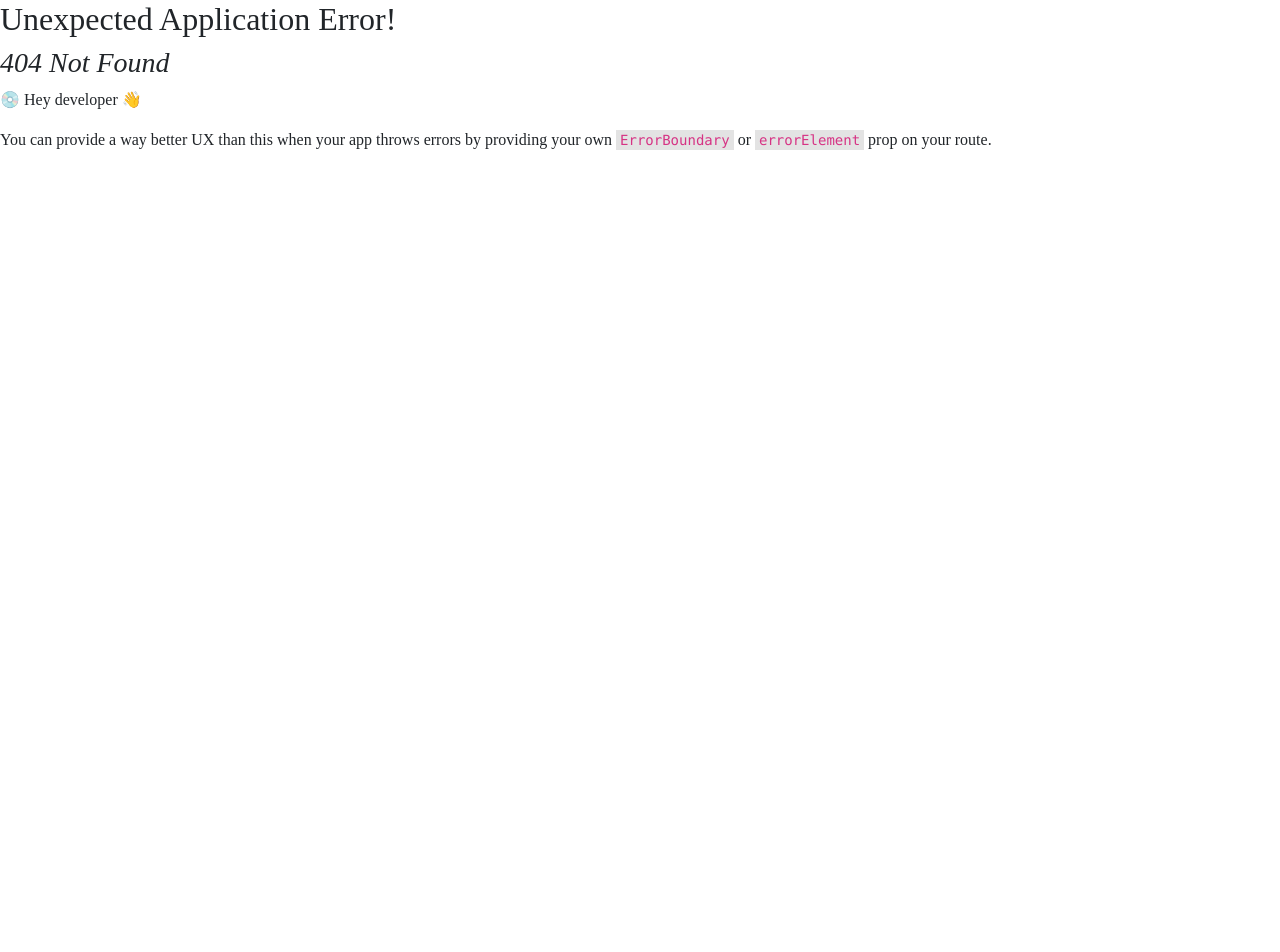
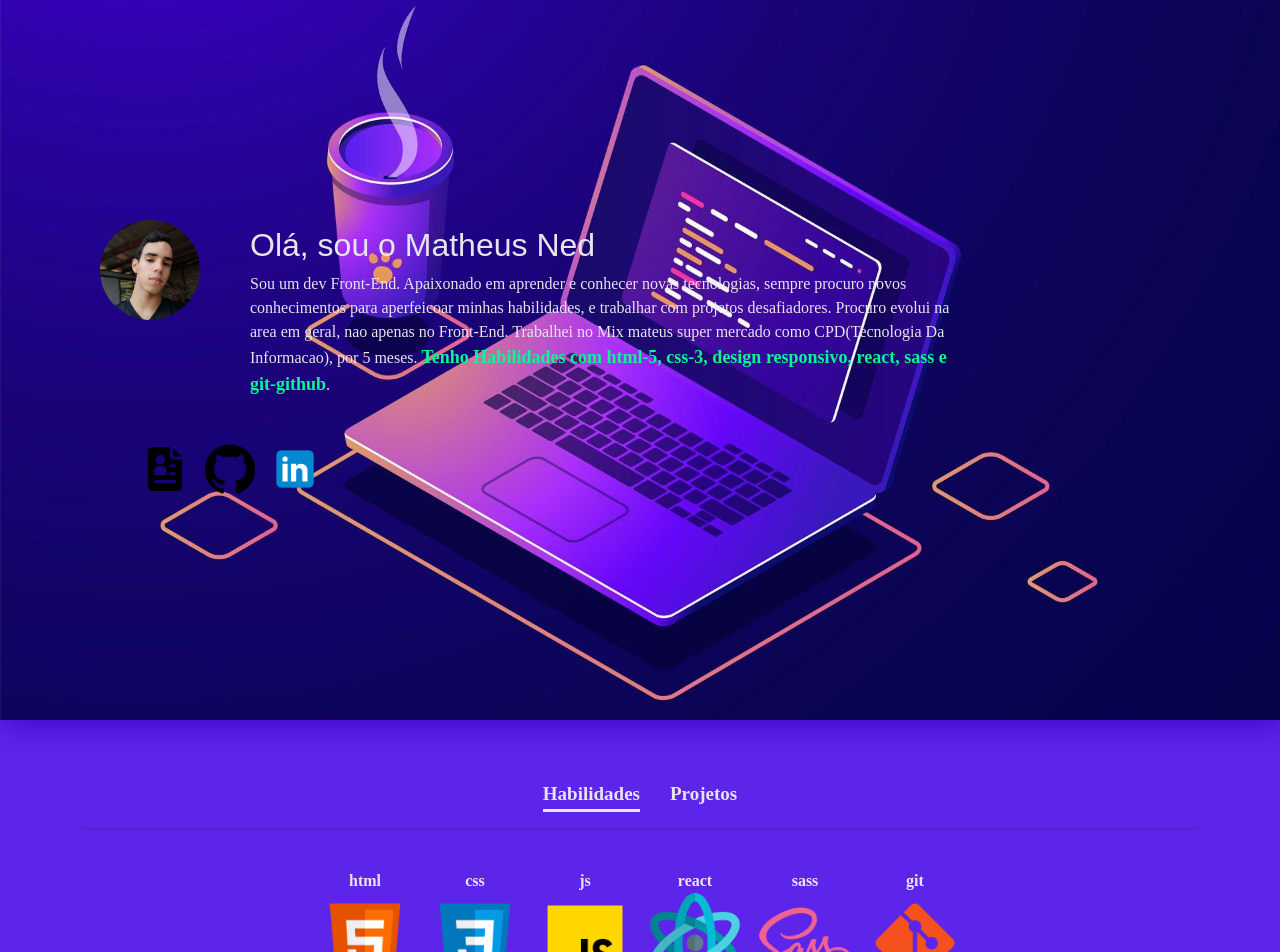
Before and after one commit to nedmad/matheus-ned-portifolio, a React (Vite) app: page /#/tecnologia in a window 1280 px wide. Before the commit this address had no page. Shown: the top 952 px of the page. Before the commit the page ends 800 px from the top, so only its background shows below. Built offline with nearby package versions, Linux system fonts and the light colour scheme; a web font is replaced by a local one.

Commit message:
tirei o /matheus...

```diff
--- a/src/components/Body.jsx
+++ b/src/components/Body.jsx
@@ -18,15 +18,15 @@ export default function Body() {
           <div className="SobreOqueFaco">
             <div className="caminho">
               <Link
-                to={"/matheus-ned-portifolio/tecnologia"}
+                to={"/tecnologia"}
                 ref={linkRef}
-                className={pathname == "/matheus-ned-portifolio/tecnologia" ? "active" : ""}
+                className={pathname == "/tecnologia" ? "active" : ""}
               >
                 <strong>Habilidades</strong>
               </Link>
               <Link
-                to={"/matheus-ned-portifolio/projetos"}
-                className={pathname == "/matheus-ned-portifolio/projetos" ? "active" : ""}
+                to={"/projetos"}
+                className={pathname == "/projetos" ? "active" : ""}
               >
                 <strong>Projetos</strong>
               </Link>
--- a/src/hooks/Routerpro.jsx
+++ b/src/hooks/Routerpro.jsx
@@ -12,11 +12,11 @@ export const Routerpro = createHashRouter([
         element:<HomePage/>,
         children:[
             {
-                path:"/matheus-ned-portifolio/tecnologia",
+                path:"/tecnologia",
                 element:<Tecnologi/>
             },
             {
-                path:"/matheus-ned-portifolio/projetos",
+                path:"/projetos",
                 element:<Projetos/>
             }
         ]
```
